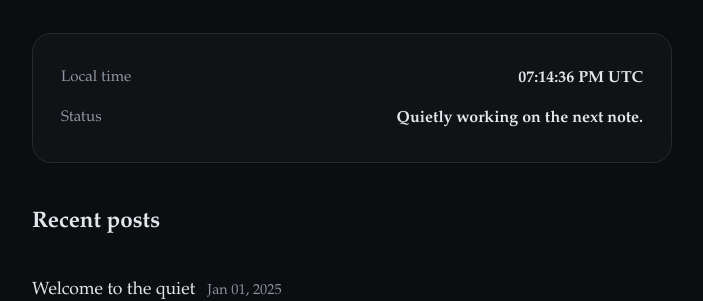
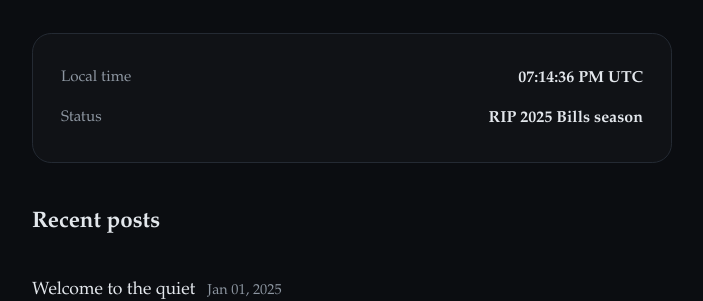
Before and after one commit to JacobBuffalo/jacobtxt, a Jekyll site: the page built from index.html, in a window 1280 px wide. Shown: the part 182-483 px from the top of the page, without its empty margins (288-991 px from the left). Built offline with Jekyll 4.4.1, drawn with Linux system fonts in a browser that asks for light colours.

Commit message:
Update _config.yml

```diff
--- a/_config.yml
+++ b/_config.yml
@@ -4,7 +4,7 @@ url: "https://jacobbuffalo.github.io"
 baseurl: "/jacobtxt"
 markdown: kramdown
 permalink: /blog/:title/
-status: "Quietly working on the next note."
+status: "RIP 2025 Bills season"
 links:
   - name: "Letterboxd"
     url: "https://letterboxd.com/JacobRogersBUF/"
```
